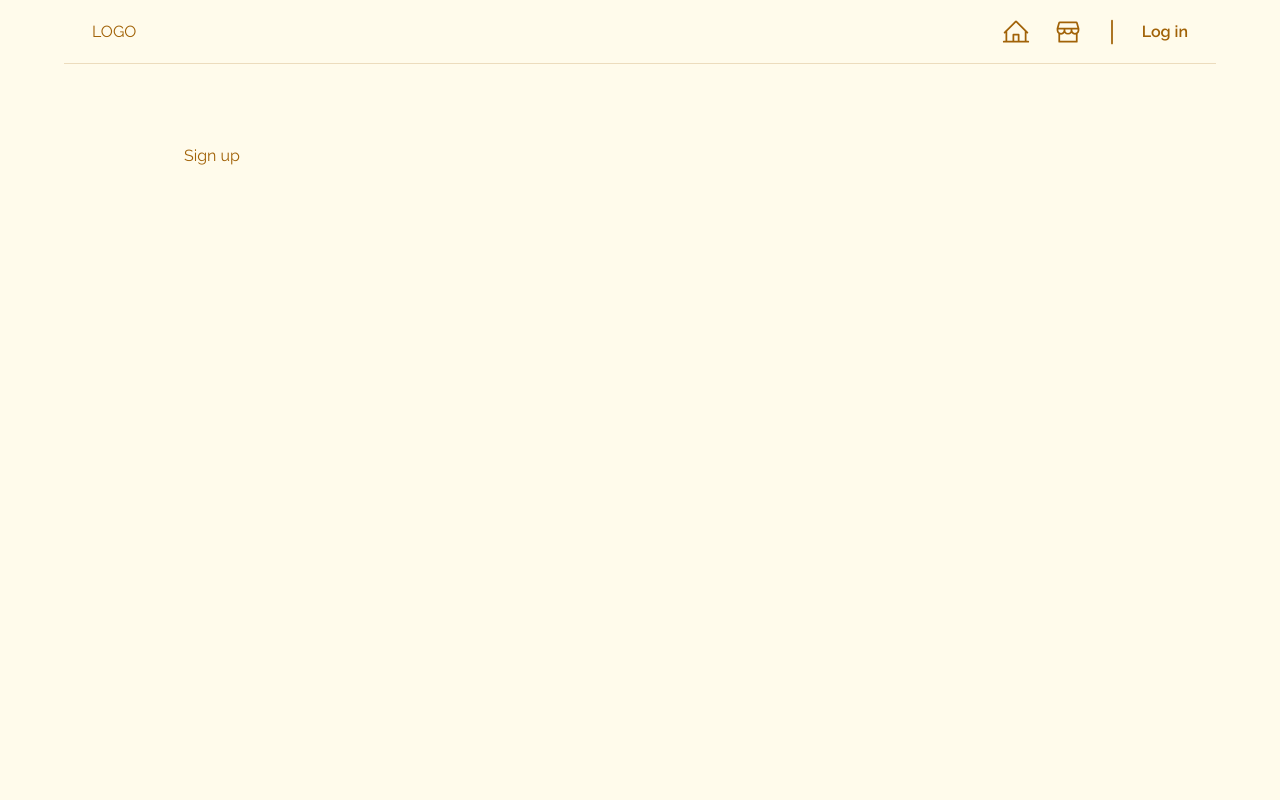
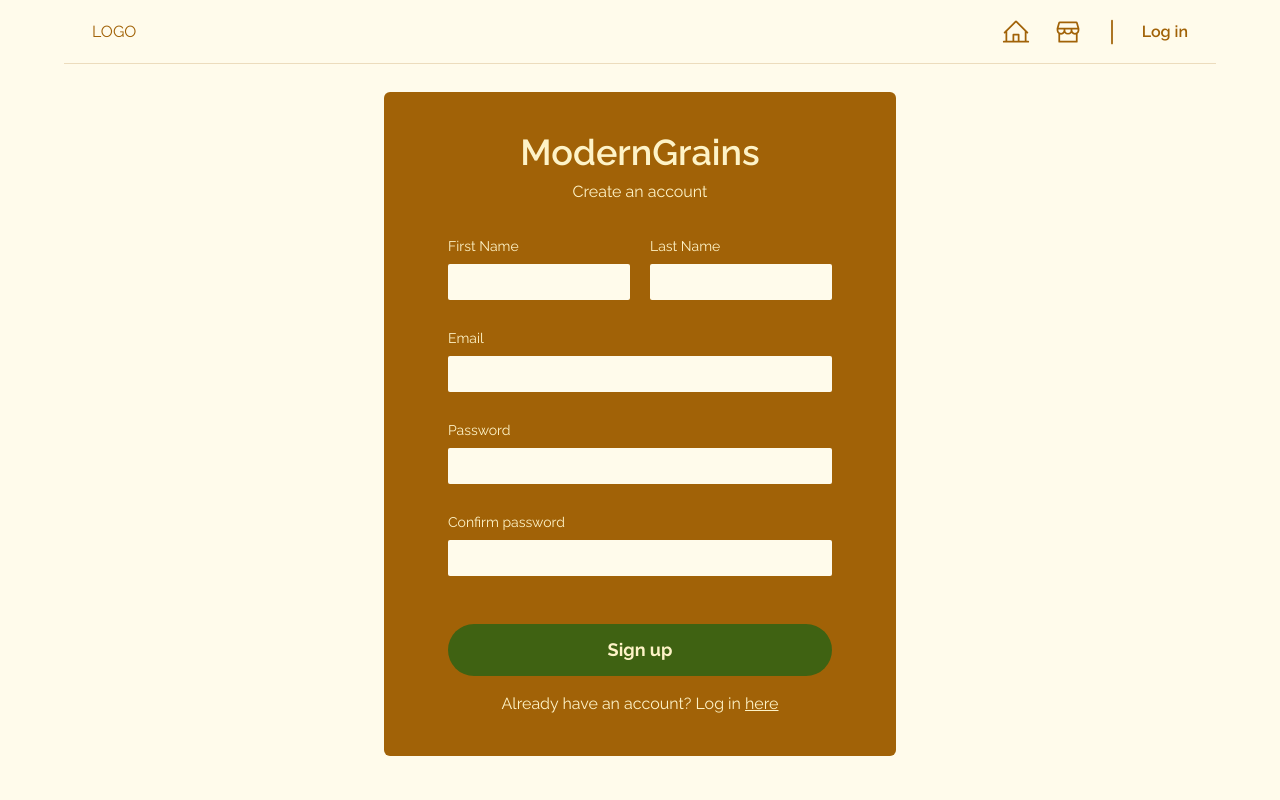
Before and after one commit to RyneeeJ/Moderngrains-client, a React (Vite) app: page /signup in a window 1280 px wide. Shown: the top 800 px of the page. Built offline with nearby package versions, Linux system fonts and the light colour scheme.

Commit message:
Finished UI of Sign up page + navigation link from sign up to login page

```diff
--- a/src/features/authentication/LoginForm.jsx
+++ b/src/features/authentication/LoginForm.jsx
@@ -2,15 +2,17 @@ import { useNavigate } from "react-router-dom";
 import Form from "../../ui/Form";
 import FormButton from "../../ui/FormButton";
 import FormInput from "../../ui/FormInput";
+import FormInputContainer from "../../ui/FormInputContainer";
 
 function LoginForm() {
   const navigate = useNavigate();
   return (
     <Form>
-      <div className="mb-2 space-y-5 sm:space-y-7">
+      <FormInputContainer>
         <FormInput label="Email" type="email" />
         <FormInput label="Password" type="password" />
-      </div>
+      </FormInputContainer>
+
       <span className="block cursor-pointer text-right text-xs text-amber-100 hover:underline sm:text-sm">
         Forgot password?
       </span>
--- /dev/null
+++ b/src/features/authentication/SignupForm.jsx
@@ -0,0 +1,36 @@
+import { useNavigate } from "react-router-dom";
+import FormInputContainer from "../../ui/FormInputContainer";
+import FormInput from "../../ui/FormInput";
+import FormButton from "../../ui/FormButton";
+import Form from "../../ui/Form";
+
+function SignupForm() {
+  const navigate = useNavigate();
+  return (
+    <Form>
+      <FormInputContainer>
+        <div className="flex gap-5">
+          <FormInput label="First Name" type="text" />
+          <FormInput label="Last Name" type="text" />
+        </div>
+        <FormInput label="Email" type="email" />
+        <FormInput label="Password" type="password" />
+        <FormInput label="Confirm password" type="password" />
+      </FormInputContainer>
+
+      <FormButton>Sign up</FormButton>
+
+      <p className="text-sm sm:text-base">
+        Already have an account? Log in{" "}
+        <span
+          onClick={() => navigate("/login")}
+          className="underline hover:cursor-pointer"
+        >
+          here
+        </span>
+      </p>
+    </Form>
+  );
+}
+
+export default SignupForm;
--- a/src/pages/Signup.jsx
+++ b/src/pages/Signup.jsx
@@ -1,7 +1,12 @@
+import SignupForm from "../features/authentication/SignupForm";
 import Section from "../ui/Section";
 
 function Signup() {
-  return <Section>Sign up</Section>;
+  return (
+    <Section additionalClass="h-[90vh] flex items-center">
+      <SignupForm />
+    </Section>
+  );
 }
 
 export default Signup;
--- a/src/ui/Form.jsx
+++ b/src/ui/Form.jsx
@@ -1,4 +1,4 @@
-function Form({ children }) {
+function Form({ children, type }) {
   return (
     <div className="mx-auto w-full max-w-lg rounded-md bg-yellow-700 px-8 py-10 text-center text-amber-100">
       <div className="flex flex-col">
@@ -6,7 +6,7 @@ function Form({ children }) {
           ModernGrains
         </h2>
         <span className="mb-5 text-sm sm:mb-8 sm:text-base">
-          Log in your account
+          {type === "login" ? "Log in your account" : "Create an account"}
         </span>
         <form className="w-full max-w-sm self-center">{children}</form>
       </div>
--- /dev/null
+++ b/src/ui/FormInputContainer.jsx
@@ -0,0 +1,5 @@
+function FormInputContainer({ children }) {
+  return <div className="mb-2 space-y-5 sm:space-y-7">{children}</div>;
+}
+
+export default FormInputContainer;
```
